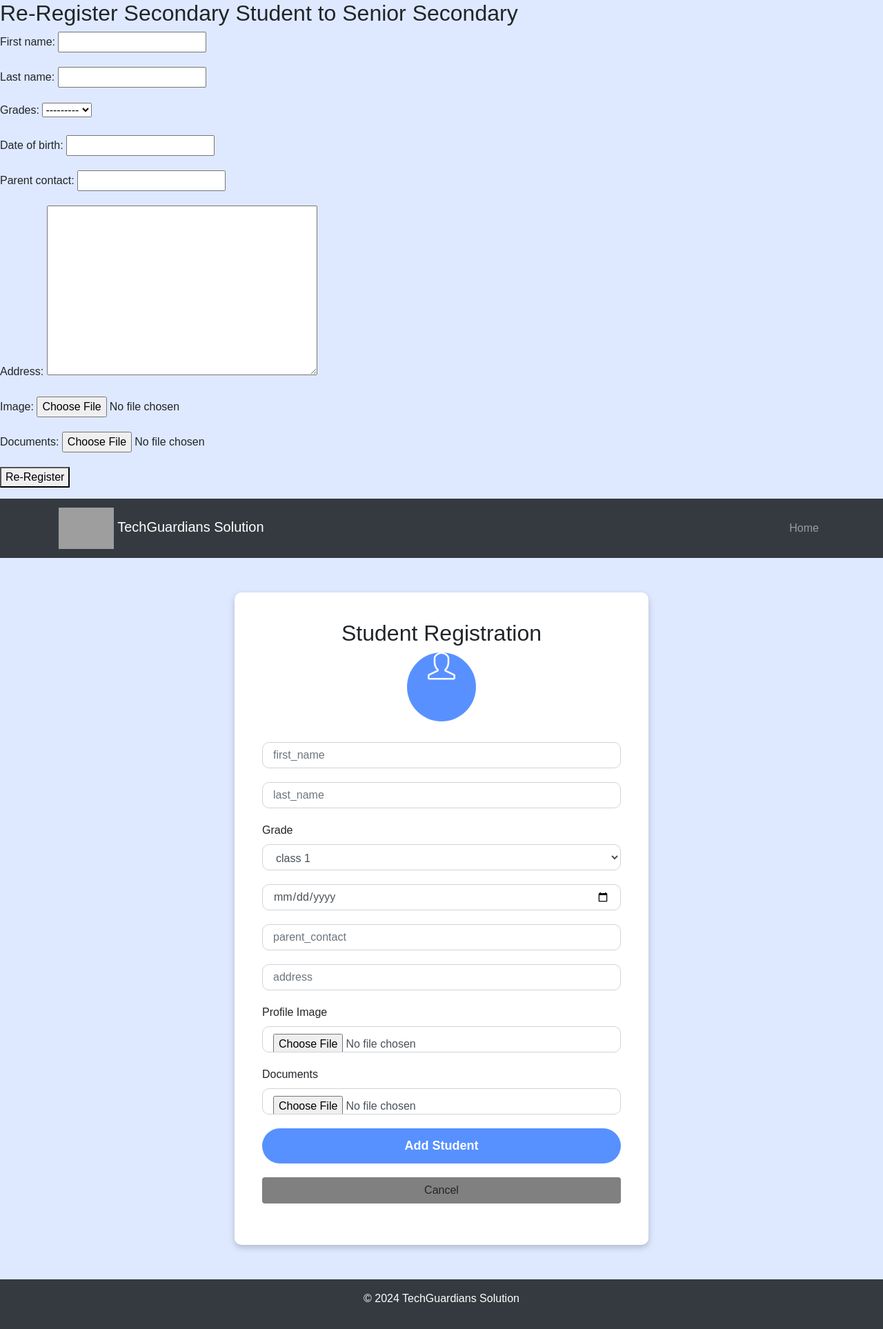
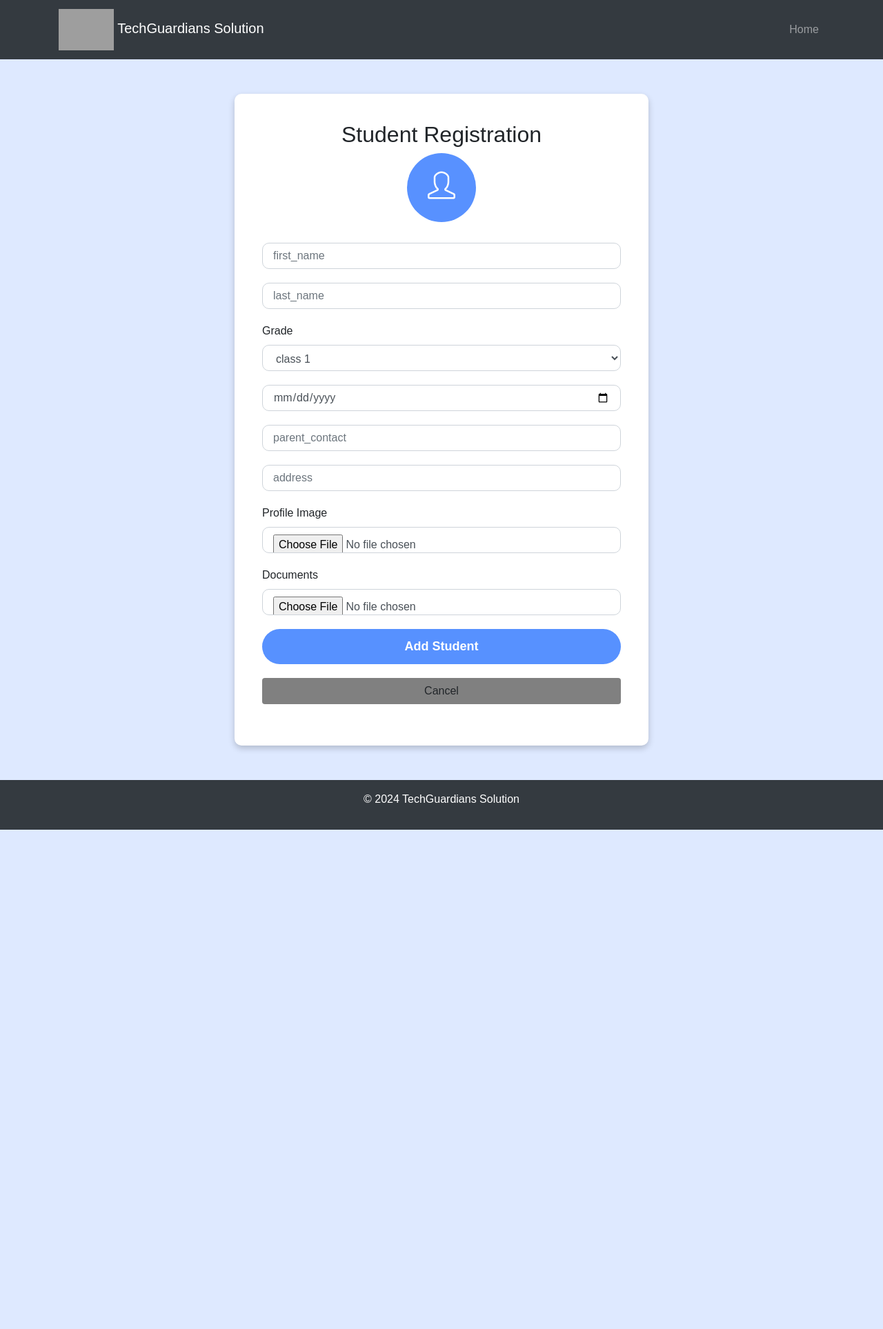
Before and after one commit to EricsonJames/django-website, a Django app: page /re-register/secondary-to-senior/ in a window 1280 px wide. Shown: the whole page at 69% size. After the commit the page ends 1203 px from the top, so only its background shows below. Run offline with Django 5.2, Linux system fonts and the light colour scheme; data comes from the database, SQL or seed files in the repository; some libraries are stand-ins or nearby versions; grey boxes are pictures that could not be loaded.

Commit message:
Update re_register_secondary_to_senior.html

```diff
--- a/template/students/re_register_secondary_to_senior.html
+++ b/template/students/re_register_secondary_to_senior.html
@@ -1,13 +1,4 @@
 {% load i18n %}
-
-  <h2>Re-Register Secondary Student to Senior Secondary</h2>
-  <form method="post" enctype="multipart/form-data">
-    {% csrf_token %}
-    {{ form.as_p }}
-    <button type="submit">Re-Register</button>
-  </form>
-
-
 
   {% if messages %}
     {% for message in messages %}
```
